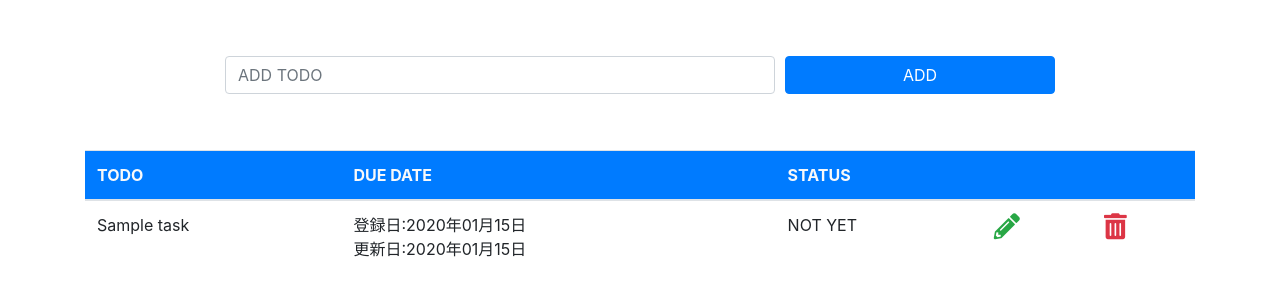
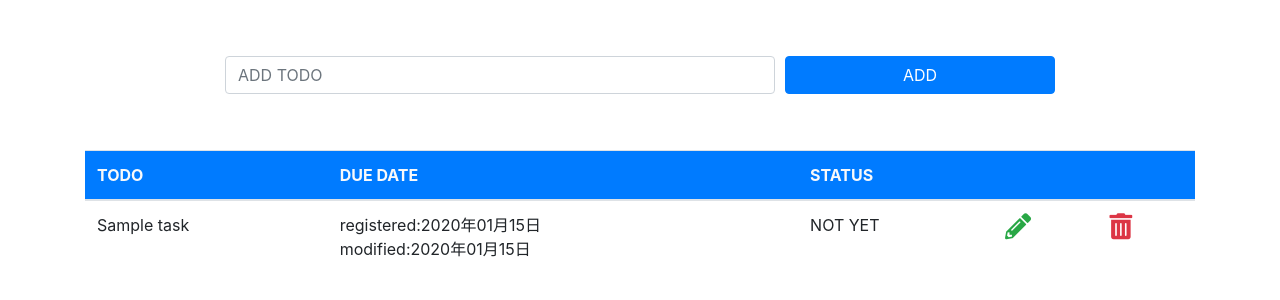
Before and after one commit to YoneKanNexseed/56php_oop, a PHP site: page /index.php in a window 1280 px wide. Shown: the part 56-356 px from the top of the page. Run offline with PHP 8.4, Linux system fonts and the light colour scheme; tables that the repository leaves empty or names only in its code hold one stand-in row (values such as "Sample post"); some libraries are stand-ins or nearby versions.

Commit message:
文言変更
ラベルダサいので変更

```diff
--- a/index.php
+++ b/index.php
@@ -74,11 +74,11 @@
                 <td>
                 <?php echo h($task['name']); ?>
                 </td>
-                <td class="nowrap">登録日:<?php echo date('Y年m月d日', strtotime(h($task['due_date']))); ?>
+                <td class="nowrap">registered:<?php echo date('Y年m月d日', strtotime(h($task['due_date']))); ?>
                 <?php
                 if (strtotime(h($task['updated_at'])) > 0):?>
                 <br>
-                更新日:<?php echo date('Y年m月d日', strtotime(h($task['updated_at']))); ?>
+                modified:<?php echo date('Y年m月d日', strtotime(h($task['updated_at']))); ?>
                 <?php endif; ?>
                 </td>
                 <td>NOT YET</td>
```
